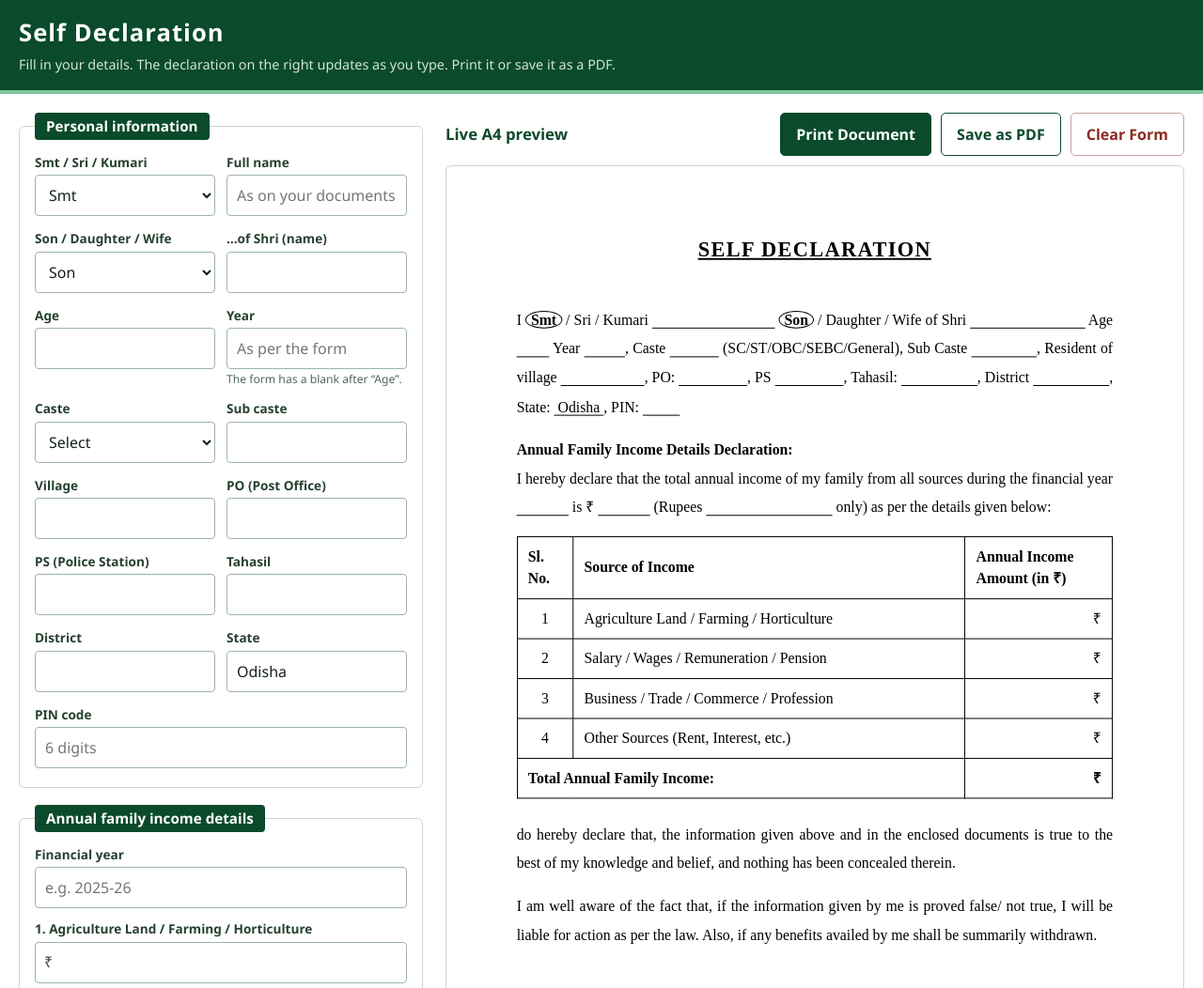
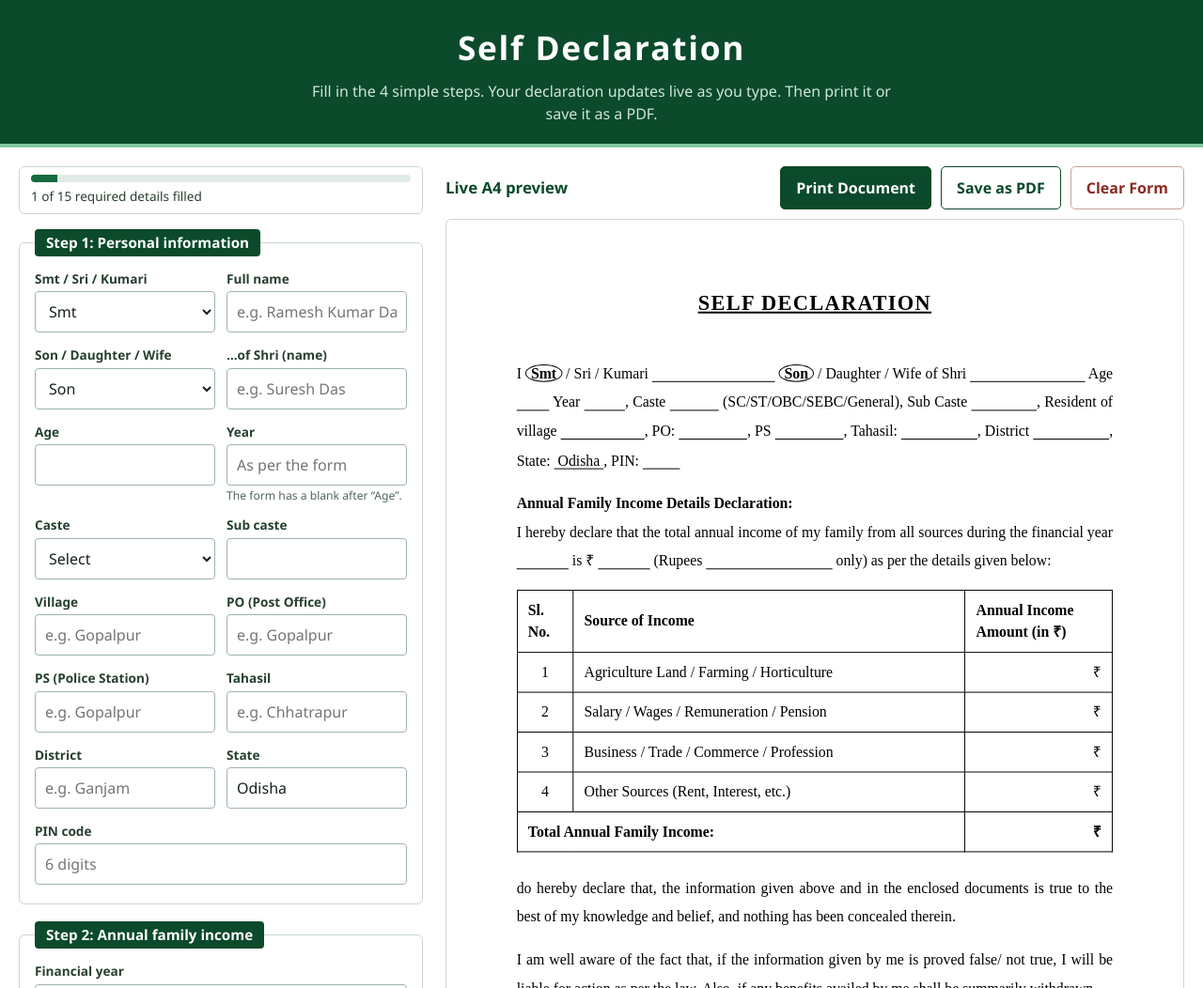
Before and after one commit to sudhirasabar1/selfdeclaration, a plain HTML site: page index.html in a window 1280 px wide. Shown: the top 1052 px of the page at 94% size. Drawn offline with Linux system fonts and the light colour scheme.

Commit message:
Update index.html

```diff
--- a/index.html
+++ b/index.html
@@ -9,9 +9,9 @@
 *{box-sizing:border-box}
 html{-webkit-text-size-adjust:100%}
 body{margin:0;background:#fff;color:var(--ink);font:16px/1.5 "Segoe UI",Roboto,Arial,sans-serif}
-header{background:var(--g);color:#fff;border-bottom:4px solid #7fc79b;padding:16px 20px}
-header h1{margin:0;font-size:clamp(1.15rem,3.2vw,1.6rem);letter-spacing:.04em}
-header p{margin:4px 0 0;font-size:.9rem;color:#cfe6d8}
+header{background:var(--g);color:#fff;border-bottom:4px solid #7fc79b;padding:24px 16px 20px;text-align:center}
+header h1{margin:0;font-size:clamp(1.5rem,5vw,2.2rem);letter-spacing:.05em;text-align:center}
+header p{margin:8px auto 0;max-width:620px;font-size:1rem;color:#cfe6d8;text-align:center}
 main{display:grid;grid-template-columns:minmax(320px,430px) 1fr;gap:24px;max-width:1320px;margin:0 auto;padding:20px}
 fieldset{border:1px solid var(--line);border-radius:6px;margin:0 0 18px;padding:14px 16px 6px;background:#fff}
 legend{background:var(--g);color:#fff;font-weight:600;font-size:.95rem;padding:3px 12px;border-radius:4px}
@@ -50,10 +50,21 @@ button.ghost{background:#fff;color:#8a2a22;border-color:#c9a29e}button.ghost:hov
 .toast{position:fixed;left:50%;bottom:18px;transform:translateX(-50%);background:#16221b;color:#fff;padding:10px 16px;border-radius:6px;max-width:92vw;font-size:.9rem;z-index:9;display:none}
 @media (max-width:900px){main{grid-template-columns:1fr;padding:12px}.preview-col{position:static}}
 @media (max-width:420px){.row{grid-template-columns:1fr}}
+.progress{position:sticky;top:0;z-index:5;background:#fff;border:1px solid var(--line);border-radius:6px;padding:8px 12px;margin-bottom:16px;font-size:.85rem;color:#26402f}
+.pbar{height:8px;background:#e1ebe5;border-radius:4px;overflow:hidden;margin-bottom:5px}
+.pbar i{display:block;height:100%;width:0;background:var(--g2);transition:width .25s}
+.progress.done{background:var(--gl);font-weight:600;color:var(--g)}
+.mbar{display:none}
+@media (max-width:900px){
+ .mbar{display:flex;position:fixed;left:0;right:0;bottom:0;gap:10px;padding:10px;background:#fff;border-top:1px solid var(--line);z-index:8}
+ .mbar button{flex:1}
+ body{padding-bottom:72px}
+ .toast{bottom:84px}
+}
 @page{size:A4 portrait;margin:0}
 @media print{
  html,body{background:#fff;margin:0;padding:0}
- header,.panel,.preview-head,.toast{display:none!important}
+ header,.panel,.preview-head,.toast,.mbar{display:none!important}
  main{display:block;padding:0;margin:0;max-width:none}
  .preview-col{position:static}
  #scaleWrap{width:210mm!important;height:296mm!important;border:0;border-radius:0;background:#fff;overflow:hidden}
@@ -65,37 +76,38 @@ button.ghost{background:#fff;color:#8a2a22;border-color:#c9a29e}button.ghost:hov
 <body>
 <header>
  <h1>Self Declaration</h1>
- <p>Fill in your details. The declaration on the right updates as you type. Print it or save it as a PDF.</p>
+ <p>Fill in the 4 simple steps. Your declaration updates live as you type. Then print it or save it as a PDF.</p>
 </header>
 
 <main>
 <form class="panel" id="form" novalidate autocomplete="off" onsubmit="return false">
+ <div class="progress" aria-live="polite"><div class="pbar"><i id="pfill"></i></div><span id="ptext">0 of 15 required details filled</span></div>
  <fieldset>
-  <legend>Personal information</legend>
+  <legend>Step 1: Personal information</legend>
   <div class="row">
    <div class="fld"><label for="hon">Smt / Sri / Kumari</label>
     <select id="hon"><option>Smt</option><option>Sri</option><option>Kumari</option></select></div>
-   <div class="fld"><label for="name">Full name</label><input id="name" maxlength="60" placeholder="As on your documents"><div class="err" data-e="name"></div></div>
+   <div class="fld"><label for="name">Full name</label><input id="name" maxlength="60" placeholder="e.g. Ramesh Kumar Das"><div class="err" data-e="name"></div></div>
    <div class="fld"><label for="rel">Son / Daughter / Wife</label>
     <select id="rel"><option>Son</option><option>Daughter</option><option>Wife</option></select></div>
-   <div class="fld"><label for="relname">…of Shri (name)</label><input id="relname" maxlength="60"><div class="err" data-e="relname"></div></div>
+   <div class="fld"><label for="relname">…of Shri (name)</label><input id="relname" maxlength="60" placeholder="e.g. Suresh Das"><div class="err" data-e="relname"></div></div>
    <div class="fld"><label for="age">Age</label><input id="age" type="number" min="1" max="120" inputmode="numeric"><div class="err" data-e="age"></div></div>
    <div class="fld"><label for="year">Year</label><input id="year" maxlength="12" placeholder="As per the form"><div class="hint">The form has a blank after “Age”.</div></div>
    <div class="fld"><label for="caste">Caste</label>
     <select id="caste"><option value="">Select</option><option>SC</option><option>ST</option><option>OBC</option><option>SEBC</option><option>General</option></select><div class="err" data-e="caste"></div></div>
    <div class="fld"><label for="subcaste">Sub caste</label><input id="subcaste" maxlength="40"></div>
-   <div class="fld"><label for="village">Village</label><input id="village" maxlength="50"><div class="err" data-e="village"></div></div>
-   <div class="fld"><label for="po">PO (Post Office)</label><input id="po" maxlength="50"><div class="err" data-e="po"></div></div>
-   <div class="fld"><label for="ps">PS (Police Station)</label><input id="ps" maxlength="50"><div class="err" data-e="ps"></div></div>
-   <div class="fld"><label for="tahasil">Tahasil</label><input id="tahasil" maxlength="50"><div class="err" data-e="tahasil"></div></div>
-   <div class="fld"><label for="district">District</label><input id="district" maxlength="50"><div class="err" data-e="district"></div></div>
+   <div class="fld"><label for="village">Village</label><input id="village" maxlength="50" placeholder="e.g. Gopalpur"><div class="err" data-e="village"></div></div>
+   <div class="fld"><label for="po">PO (Post Office)</label><input id="po" maxlength="50" placeholder="e.g. Gopalpur"><div class="err" data-e="po"></div></div>
+   <div class="fld"><label for="ps">PS (Police Station)</label><input id="ps" maxlength="50" placeholder="e.g. Gopalpur"><div class="err" data-e="ps"></div></div>
+   <div class="fld"><label for="tahasil">Tahasil</label><input id="tahasil" maxlength="50" placeholder="e.g. Chhatrapur"><div class="err" data-e="tahasil"></div></div>
+   <div class="fld"><label for="district">District</label><input id="district" maxlength="50" placeholder="e.g. Ganjam"><div class="err" data-e="district"></div></div>
    <div class="fld"><label for="state">State</label><input id="state" value="Odisha" maxlength="40"><div class="err" data-e="state"></div></div>
    <div class="fld full"><label for="pin">PIN code</label><input id="pin" inputmode="numeric" maxlength="6" placeholder="6 digits"><div class="err" data-e="pin"></div></div>
   </div>
  </fieldset>
 
  <fieldset>
-  <legend>Annual family income details</legend>
+  <legend>Step 2: Annual family income</legend>
   <div class="fld"><label for="fy">Financial year</label><input id="fy" maxlength="7" placeholder="e.g. 2025-26"><div class="err" data-e="fy"></div></div>
   <div class="fld"><label for="i1">1. Agriculture Land / Farming / Horticulture</label><div class="inr"><span>₹</span><input class="inc" id="i1" type="number" min="0" step="0.01" inputmode="decimal"></div><div class="err" data-e="i1"></div></div>
   <div class="fld"><label for="i2">2. Salary / Wages / Remuneration / Pension</label><div class="inr"><span>₹</span><input class="inc" id="i2" type="number" min="0" step="0.01" inputmode="decimal"></div><div class="err" data-e="i2"></div></div>
@@ -108,18 +120,21 @@ button.ghost{background:#fff;color:#8a2a22;border-color:#c9a29e}button.ghost:hov
  </fieldset>
 
  <fieldset>
-  <legend>Date and place</legend>
+  <legend>Step 3: Date and place</legend>
   <div class="row">
-   <div class="fld"><label for="date">Date</label><input id="date" type="date"><div class="err" data-e="date"></div></div>
-   <div class="fld"><label for="place">Place</label><input id="place" maxlength="50"><div class="err" data-e="place"></div></div>
+   <div class="fld"><label for="date">Date</label><input id="date" type="date"><button type="button" class="alt mini" id="today">Use today’s date</button><div class="err" data-e="date"></div></div>
+   <div class="fld"><label for="place">Place</label><input id="place" maxlength="50" placeholder="e.g. Brahmapur"><div class="err" data-e="place"></div></div>
   </div>
  </fieldset>
 
- <div class="actions" style="margin-bottom:24px">
+ <fieldset>
+ <legend>Step 4: Print or save</legend>
+ <div class="actions" style="margin-bottom:12px">
   <button type="button" data-act="print">Print Document</button>
   <button type="button" class="alt" data-act="pdf">Save as PDF</button>
   <button type="button" class="ghost" data-act="clear">Clear Form</button>
  </div>
+ </fieldset>
 </form>
 
 <section class="preview-col" aria-label="Document preview">
@@ -134,6 +149,7 @@ button.ghost{background:#fff;color:#8a2a22;border-color:#c9a29e}button.ghost:hov
  <div id="scaleWrap"><div id="sheet"></div></div>
 </section>
 </main>
+<div class="mbar"><button type="button" data-act="print">Print Document</button><button type="button" class="alt" data-act="pdf">Save as PDF</button></div>
 <div class="toast" id="toast" role="status"></div>
 
 <script>
@@ -178,6 +194,11 @@ function render(){
  var t=total(),anyInc=INC.some(function(id){return $(id).value!==""});
  $("totalShow").textContent="₹ "+inr(t);
  if(!wordsTouched)$("words").value=amountWords(t);
+ var REQ=["name","relname","age","caste","village","po","ps","tahasil","district","state","pin","fy","date","place"];
+ var done=REQ.filter(function(id){return val(id)!==""}).length+(anyInc?1:0),all=REQ.length+1;
+ $("pfill").style.width=Math.round(done/all*100)+"%";
+ $("ptext").textContent=done===all?"All details filled. You can print or save as PDF now.":done+" of "+all+" required details filled";
+ $("ptext").parentNode.classList.toggle("done",done===all);
  var rows=["Agriculture Land / Farming / Horticulture","Salary / Wages / Remuneration / Pension","Business / Trade / Commerce / Profession","Other Sources (Rent, Interest, etc.)"];
  var d=val("date"),dd=d?d.split("-").reverse().join("/"):"";
  var h='<h1 class="d-title">SELF DECLARATION</h1>'+
@@ -270,6 +291,7 @@ TEXT.concat(INC).forEach(function(id){
  el.addEventListener("change",function(){render()});
  if(RULES[id])el.addEventListener("blur",function(){if(el.value!==""||el.classList.contains("bad"))check(id)});
 });
+$("today").addEventListener("click",function(){var d=new Date(),z=function(n){return(n<10?"0":"")+n};$("date").value=d.getFullYear()+"-"+z(d.getMonth()+1)+"-"+z(d.getDate());check("date");render()});
 $("autoWords").addEventListener("click",function(){wordsTouched=false;render()});
 document.querySelectorAll("[data-act]").forEach(function(b){
  b.addEventListener("click",function(){var a=b.dataset.act;a==="print"?printDoc(false):a==="pdf"?printDoc(true):clearForm()});
```
